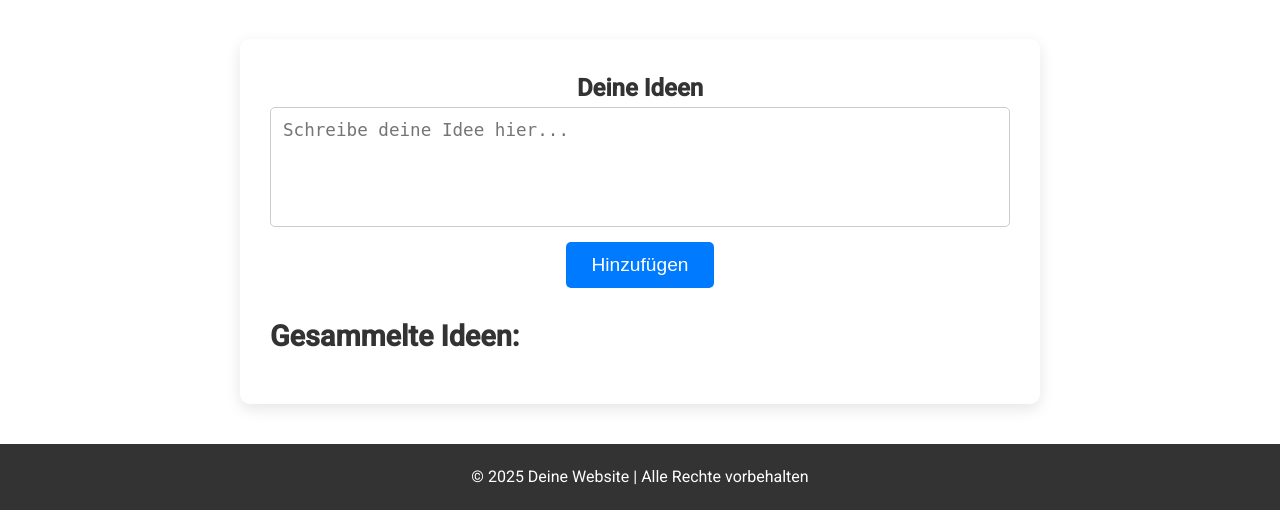
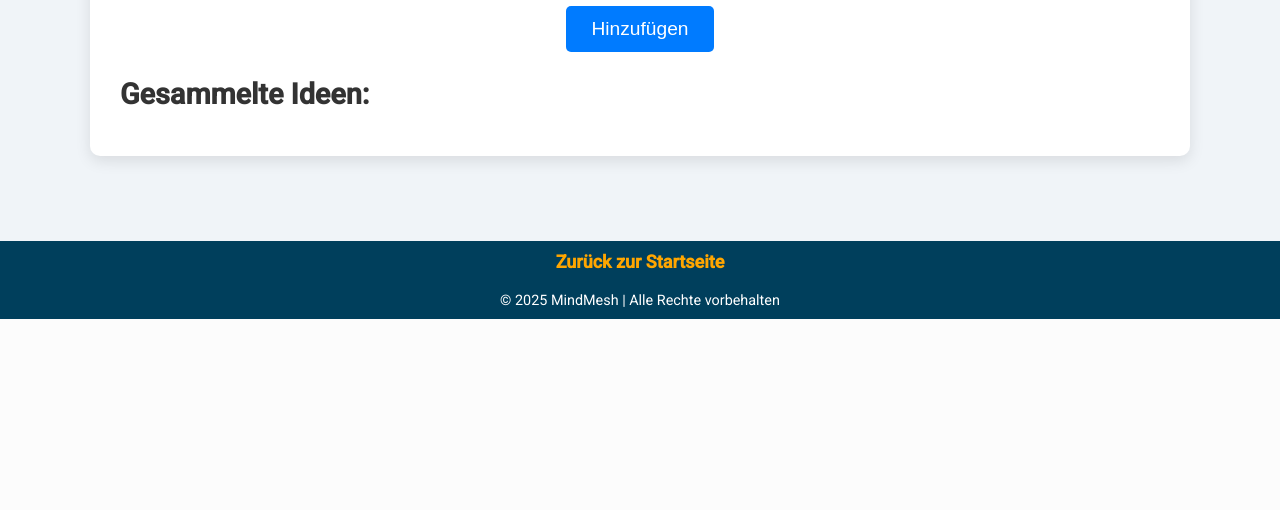
Before and after one commit to MKdev203/E-Business-MindMesh, a Flask app: page /brainstorming in a window 1280 px wide. Shown: the part 481-991 px from the top of the page. After the commit the page ends 800 px from the top, so only its background shows below. Run offline with Flask 3, Linux system fonts and the light colour scheme.

Commit message:
Anpassung des Footers und der Brainstorming.html Seite

```diff
--- a/static/brainstorming.css
+++ b/static/brainstorming.css
@@ -1,6 +1,17 @@
+
+body {
+    font-family: 'Roboto', sans-serif;
+    font-size: 18px;
+    background-color: #f0f4f8;
+    color: #333;
+    display: flex;
+    flex-direction: column;
+    min-height: 100vh;
+}
+
 /* Brainstorming Page Styling */
 .brainstorming-hero {
-    height: 60vh;
+    height: 250px;
     background: url("/static/images/brainstorming-bg.jpg") center/cover no-repeat;
     display: flex;
     align-items: center;
@@ -9,12 +20,12 @@
     color: rgb(0, 0, 0);
     font-size: 2.5rem;
     font-weight: 700;
-    text-shadow: 2px 2px 8px rgba(0, 0, 0, 0.7);
 }
 
 /* Container */
 .container {
-    max-width: 800px;
+    max-width: 1100px;
+    width: 90%;
     margin: 40px auto;
     padding: 30px;
     background-color: white;
@@ -96,3 +107,39 @@
 .delete-btn:hover {
     transform: scale(1.2);
 }
+
+/* Container für beide Footer */
+.footer-container {
+    display: flex;
+    flex-direction: column;
+    margin-top: auto;
+}
+
+/* Footer: Zurück zur Startseite */
+.footer-top {
+    background-color: #003f5c;
+    color: #ffa600;
+    text-align: center;
+    padding: 10px 0;
+    margin-top: auto;
+}
+
+.footer-top .back-link {
+    color: #ffa600;
+    text-decoration: none;
+    font-weight: bold;
+}
+
+.footer-top .back-link:hover {
+    text-decoration: underline;
+}
+
+/* Footer: Copyright Hinweis */
+.footer-bottom {
+    background-color: #003f5c;
+    color: white;
+    text-align: center;
+    padding: 10px 0;
+    font-size: 0.9rem;
+
+}
--- a/static/style.css
+++ b/static/style.css
@@ -157,10 +157,11 @@
 }
 
 /* Footer */
-footer {
-    background-color: #333;
+.footer-bottom {
+    background-color: #003f5c;
     color: white;
-    padding: 20px 0;
     text-align: center;
-    font-size: 1rem;
+    padding: 10px 0;
+    font-size: 0.9rem;
+    margin-top: auto;
 }
--- a/templates/brainstorming.html
+++ b/templates/brainstorming.html
@@ -5,7 +5,7 @@
     <meta name="viewport" content="width=device-width, initial-scale=1.0">
     <title>Brainstorming</title>
     <link href="https://fonts.googleapis.com/css2?family=Roboto:wght@400;500&family=Open+Sans:wght@300;400&display=swap" rel="stylesheet">
-    <link rel="stylesheet" href="{{ url_for('static', filename='style.css') }}">
+    <link rel="stylesheet" href="{{ url_for('static', filename='nav.css') }}">
     <link rel="stylesheet" href="{{ url_for('static', filename='brainstorming.css') }}">
 </head>
 <body>
@@ -40,9 +40,14 @@
 </div>
 
 <!-- Footer -->
-<footer>
-    <p>© 2025 Deine Website | Alle Rechte vorbehalten</p>
-</footer>
+<div class="footer-container">
+    <div class="footer-top">
+        <a href="/" class="back-link">Zurück zur Startseite</a>
+    </div>
+    <div class="footer-bottom">
+        © 2025 MindMesh | Alle Rechte vorbehalten
+    </div>
+</div>
 
 </body>
 </html>
--- a/templates/index.html
+++ b/templates/index.html
@@ -61,8 +61,8 @@
     </section>
 
     <!-- Footer -->
-    <footer>
-        <p>© 2025 Deine Website | Alle Rechte vorbehalten</p>
+    <footer class="footer-bottom">
+        <p>© 2025 MindMesh | Alle Rechte vorbehalten</p>
     </footer>
 
 </body>
```
Also changed, not shown: static/impressum.css (+26 -8 lines), static/kontakt.css (+26 -8 lines), static/ueber-uns.css (+26 -8 lines), templates/impressum.html (+10 -3 lines), templates/kontakt.html (+9 -3 lines), templates/ueber-uns.html (+12 -4 lines), instance/brainstorming.db.
